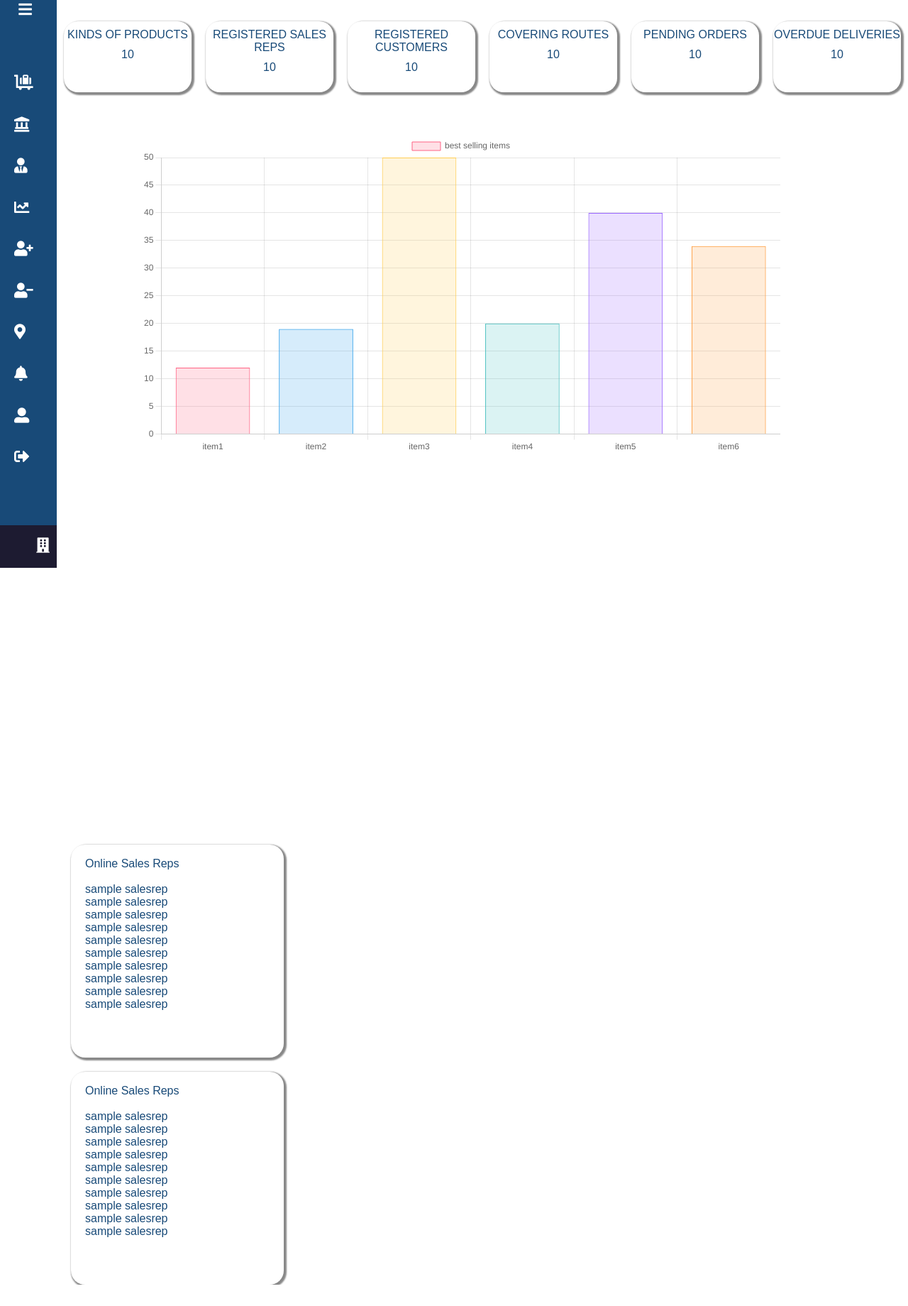
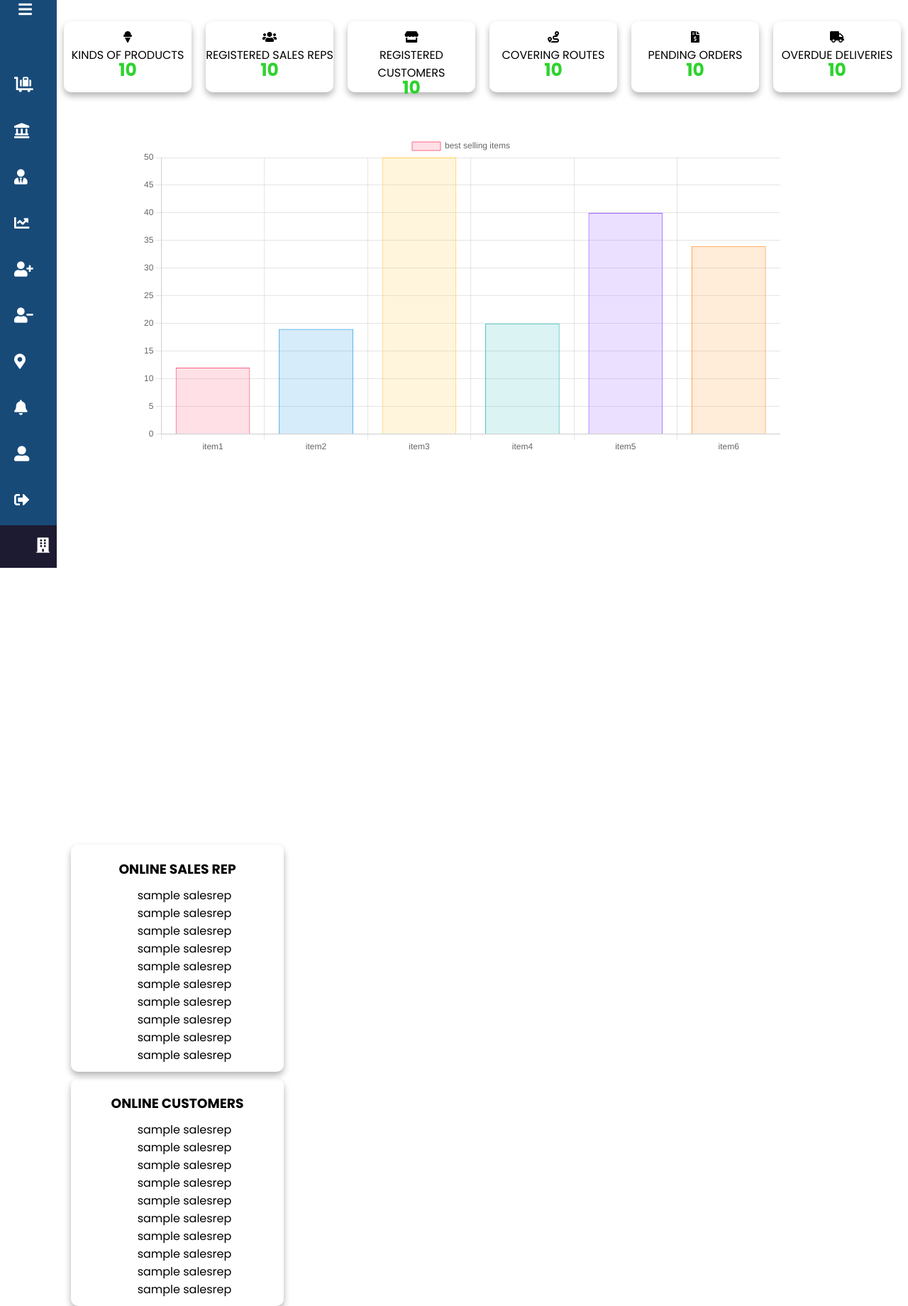
Before and after one commit to malithiperera/Web-Experts, a PHP site: page /web-Experts/views/_1_view_adminHome.php in a window 1280 px wide. Shown: the whole page at 71% size. Before the commit the page ends 1810 px from the top, so only its background shows below. Run offline with PHP 8.4, Linux system fonts and the light colour scheme; the visitor is signed in with stand-in values (Sample User, id 1); some libraries are stand-ins or nearby versions.

Commit message:
admin home modification

```diff
--- a/app/views/_1_view_adminHome.php
+++ b/app/views/_1_view_adminHome.php
@@ -12,20 +12,36 @@
     <meta charset="UTF-8">
     <meta http-equiv="X-UA-Compatible" content="IE=edge">
     <meta name="viewport" content="width=device-width, initial-scale=1.0">
-    <title>Document</title>
+    <title>Admin Home</title>
     <link rel="stylesheet" href="https://use.fontawesome.com/releases/v5.15.4/css/all.css" integrity="sha384-DyZ88mC6Up2uqS4h/KRgHuoeGwBcD4Ng9SiP4dIRy0EXTlnuz47vAwmeGwVChigm" crossorigin="anonymous">
     <script src="https://cdn.jsdelivr.net/npm/chart.js@3.5.1/dist/chart.min.js"></script>
 
     <style>
+        @import url('https://fonts.googleapis.com/css2?family=Poppins:wght@200;300;400;500;600;700&display=swap');
         *{
             margin:0;
             padding:0;
-            font-family: Arial, Helvetica, sans-serif;
+            font-family: "Poppins" , sans-serif;
             color: white;
         }
         body{
             /* opacity:50%; */
         }
+        /* scroll bar */
+html::-webkit-scrollbar{
+    width: .8rem;
+
+}
+
+html::-webkit-scrollbar-track{
+    background: transparent;
+}
+
+html::-webkit-scrollbar-thumb{
+    background: #184A78;
+    border-radius: 2rem;
+}
+
         .sidebar{
             position:fixed;
             width:80px;
@@ -114,14 +130,14 @@
            flex: 2 0 150px;
            width:200px;
            height:100px;
-           box-shadow:2px 2px 2px 2px #888888;
+           box-shadow: 0 5px 10px rgba(0, 0, 0, 0.3);
            margin-right:10px;
            margin-left:10px;
            margin-bottom:20px;
-           border-radius:20px;
+           border-radius:10px;
        }
        .card > p{
-        color:#184A78;
+        color:black;
         margin-top:10px;
        }
        .subcontainer1{
@@ -143,24 +159,28 @@
        .reps{
            width:300px;
            height:300px;
-           border-radius:20px;
-           box-shadow:2px 2px 2px 2px #888888;
+           border-radius:10px;
+           box-shadow: 0 5px 10px rgba(0, 0, 0, 0.3);
            margin-right:20px;
-           margin-bottom:20px;
+           margin-bottom:10px;
+           padding-bottom:20px;
        }
        .reps > p{
-        color:#184A78;
+        color:black;
         margin-left:20px;
+        text-align:center;
        }
        .customers{
             width:300px;
             height:300px;
-            border-radius:20px;
-            box-shadow:2px 2px 2px 2px #888888;
+            border-radius:10px;
+            box-shadow: 0 5px 10px rgba(0, 0, 0, 0.3);
+            padding-bottom:20px;
        }
        .customers > p{
-        color:#184A78;
+        color:black;
         margin-left:20px;
+        text-align:center;
        }
        .popup{
         position:fixed;
@@ -175,7 +195,7 @@
            height:280px;
            background-color:white;
            border:1px solid #184A78;
-           border-radius:20px;
+           border-radius:10px;
        }
        .search_bar input{
            position:relative;
@@ -183,8 +203,9 @@
            left:68px;
            width:250px;
            height:30px;
-           border-radius:20px;
+           border-radius:10px;
            padding-left:20px;
+
            color:#184A78;
        }
        .fa-search{
@@ -231,6 +252,23 @@
            color:#184A78;
        }
 
+       .card i{
+           color:black;
+       }
+       #count{
+        color:rgb(45, 211, 45);
+  font-size: 25px;
+  font-weight: 700;
+  margin-top:-10px;
+
+       }
+       h3{
+           color:black;
+           padding:10px;
+           margin-top:10px;
+           text-align:center;
+           text-transform:uppercase;
+       }
     </style>
 </head>
 <body>
@@ -279,29 +317,29 @@
        <div class="cards">
 
         <div class="card">
-            <p>KINDS OF PRODUCTS</p>
-            <p>10</p>
+            <p><i class="fas fa-ice-cream"></i><br>KINDS OF PRODUCTS</p>
+            <p id="count">10</p>
 
         </div>
         <div class="card">
-            <p>REGISTERED SALES REPS</p>
-            <p>10</p>
+            <p><i class="fas fa-users"></i><br>REGISTERED SALES REPS</p>
+            <p id="count">10</p>
         </div>
         <div class="card">
-            <p>REGISTERED CUSTOMERS</p>
-            <p>10</p>
+            <p><i class="fas fa-store"></i><br>REGISTERED CUSTOMERS</p>
+            <p id="count">10</p>
         </div>
         <div class="card">
-            <p>COVERING ROUTES</p>
-            <p>10</p>
+            <p><i class="fas fa-route"></i><br>COVERING ROUTES</p>
+            <p id="count">10</p>
         </div>
         <div class="card">
-            <p>PENDING ORDERS</p>
-            <p>10</p>
+            <p><i class="fas fa-file-invoice-dollar"></i><br>PENDING ORDERS</p>
+            <p id="count">10</p>
         </div>
         <div class="card">
-            <p>OVERDUE DELIVERIES</p>
-            <p>10</p>
+            <p><i class="fas fa-truck"></i><br>OVERDUE DELIVERIES</p>
+            <p id="count">10</p>
         </div>
 
        </div>
@@ -312,7 +350,7 @@
             </div>
             <div class="subcontainer2">
                 <div class="reps">
-                    <p></br>Online Sales Reps</br></br></p>
+                    <h3>Online Sales Rep</h3>
                     <?php
                         for($i = 0 ; $i < 10 ; $i++){
                             echo "
@@ -323,7 +361,7 @@
                     ?>
                 </div>
                 <div class="customers">
-                    <p></br>Online Sales Reps</br></br></p>
+                    <h3>Online Customers</h3>
                         <?php
                             for($i = 0 ; $i < 10 ; $i++){
                              echo "
--- a/app/views/_1_view_customerHome.php
+++ b/app/views/_1_view_customerHome.php
@@ -10,7 +10,7 @@ if(!isset($_SESSION['username'])){
 <html lang="en" dir="ltr">
   <head>
     <meta charset="UTF-8">
-    <title>Home </title>
+    <title>Customer Home </title>
     <link rel="stylesheet" href="../../public/styles/view_customer_Home.css">
 
     <!-- Boxicons CDN Link -->
```
Also changed, not shown: public/styles/view_customer_Home.css (+15 -0 lines), .metals/metals.lock.db, 1 other file.
